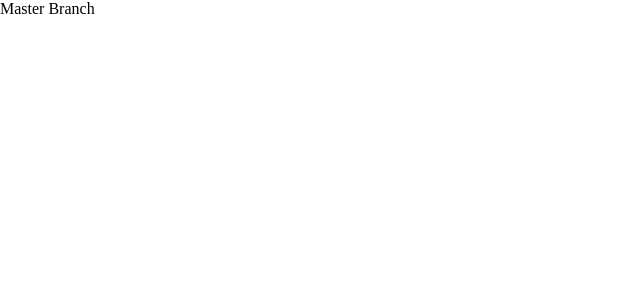
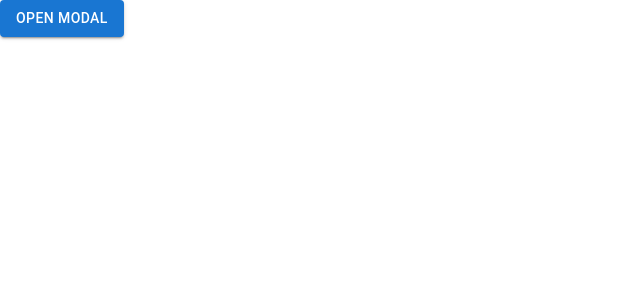
Before and after one commit to hxncodes/React-MUI, a React (Vite) app: page / in a window 1280 px wide. Shown: the top 300 px of the page, without its empty margins (0-640 px from the left). Built offline with nearby package versions, Linux system fonts and the light colour scheme.

Commit message:
Modal is used for compulsory action

```diff
--- /dev/null
+++ b/components/MyModal.tsx
@@ -0,0 +1,20 @@
+import React, { useState } from 'react'
+import { Modal, Box, Button, Typography } from '@mui/material'
+
+const MyModal = () => {
+
+    const [open, setOpen] = useState(false)
+    return (
+        <>
+            <Button variant="contained" onClick={() => setOpen(true)}>Open Modal</Button>
+            <Modal open={open} onClose={() => setOpen(false)}>
+                <Box position='absolute' top="50%" left="50%">
+                    <Typography>this is a Modal component of MUI</Typography>
+                    <Button variant="contained" onClick={() => setOpen(false)}>Close</Button>
+                </Box>
+            </Modal>
+        </>
+    )
+}
+
+export default MyModal
--- a/src/App.jsx
+++ b/src/App.jsx
@@ -1,9 +1,10 @@
 import React from 'react'
+import MyModal from '../components/MyModal'
 
 function App() {
   return (
     <>
-      Master Branch
+      <MyModal />
     </>
   )
 }
```
